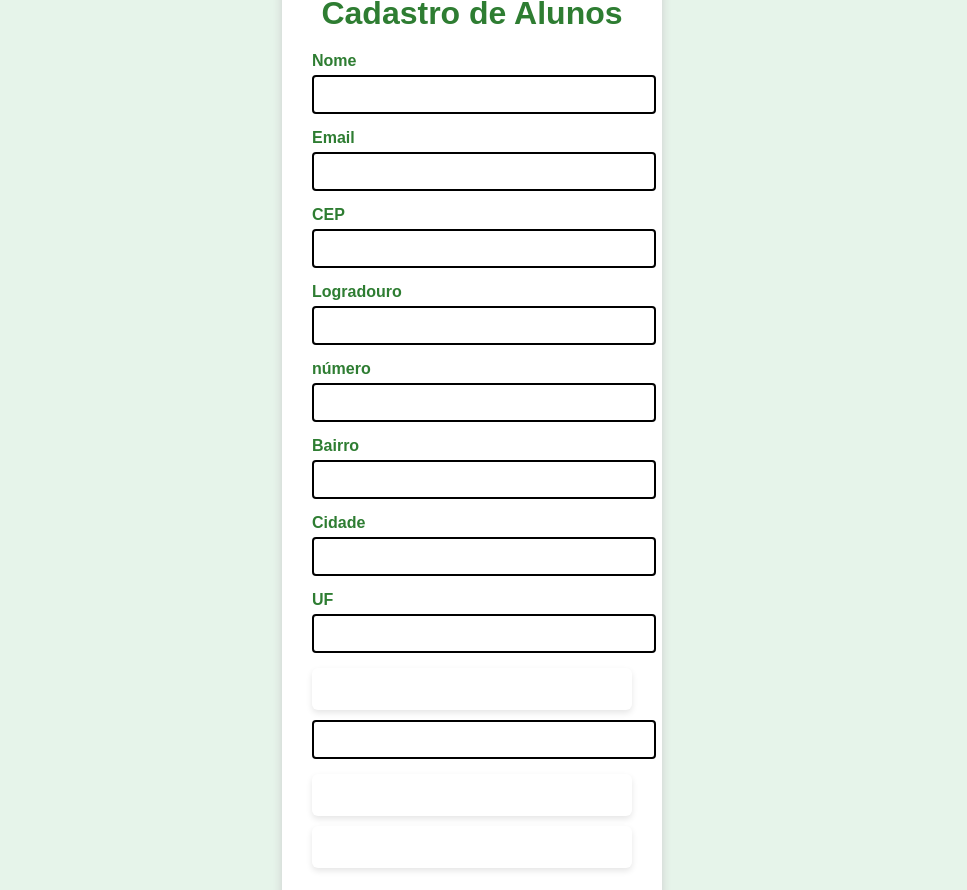
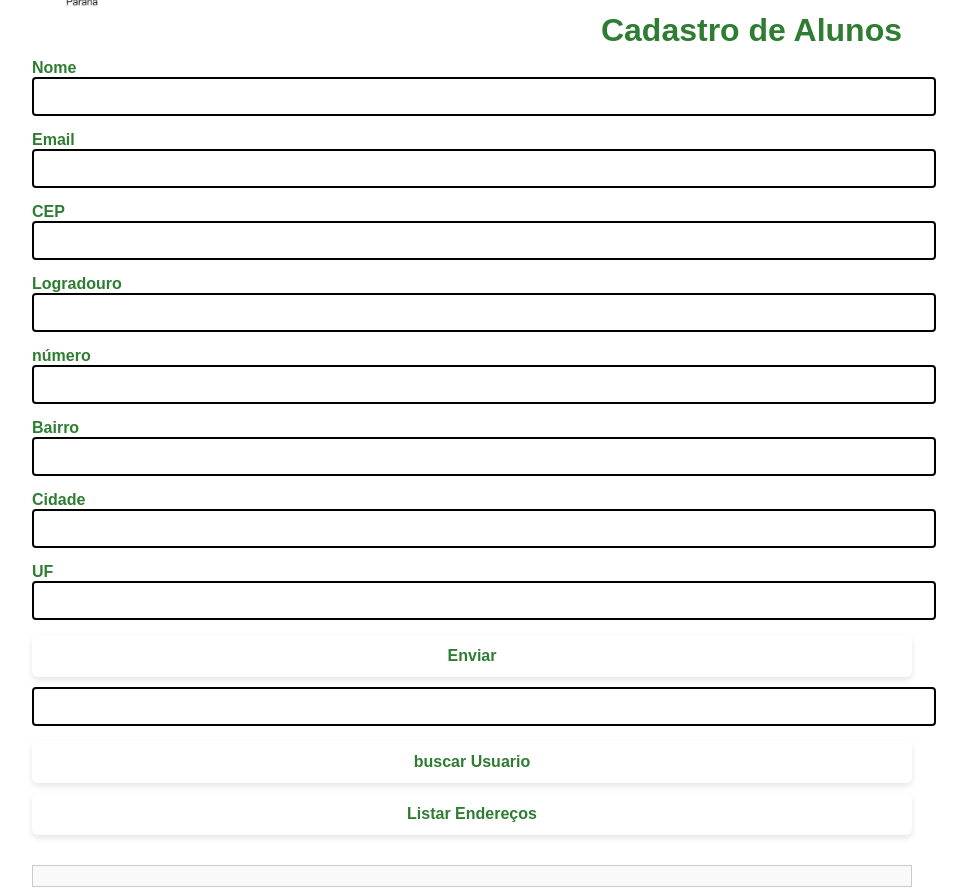
Before and after one commit to LaisMayer/prova-progint, a plain HTML site: page index.html in a window 1280 px wide. Shown: the top 890 px of the page, without its empty margins (168-1135 px from the left). Drawn offline with Linux system fonts and the light colour scheme.

Commit message:
Update style.css

```diff
--- a/style.css
+++ b/style.css
@@ -10,27 +10,31 @@
 
   .container {
     background: white;
-    padding: 30px;
+    padding: 200px;
     border-radius: 8px;
     box-shadow: 0 0 10px #ccc;
-    width: 320px;
+    width: 2000px;
     border-top: 8px solid #2e7d32;
+
   }
 
   .logo {
     display: block;
     max-width: 100px;
-    margin: 0 auto 10px;
+    border-radius: 4px;
+
   }
 
   h1 {
-    text-align: center;
-    margin-bottom: 20px;
+    text-align:right;
+    margin-bottom: 10px;
+    margin-right: 10px;
+    margin-top: 5px;
     color: #2e7d32;
   }
 
   label {
-    display: block;
+    display: contents;
     margin-bottom: 5px;
     color: #2e7d32;
     font-weight: bold;
@@ -59,7 +63,7 @@
     width: 100%;
     padding: 12px;
     background-color: var(--verde-escuro);
-    color: white;
+    color: #2e7d32;
     border: none;
     border-radius: 6px;
     font-size: 16px;
@@ -103,3 +107,7 @@
     font-size: 14px;
     line-height: 1.4;
   }
+
+  .btn-listar{
+    color: #2e7d32;
+  }
```
